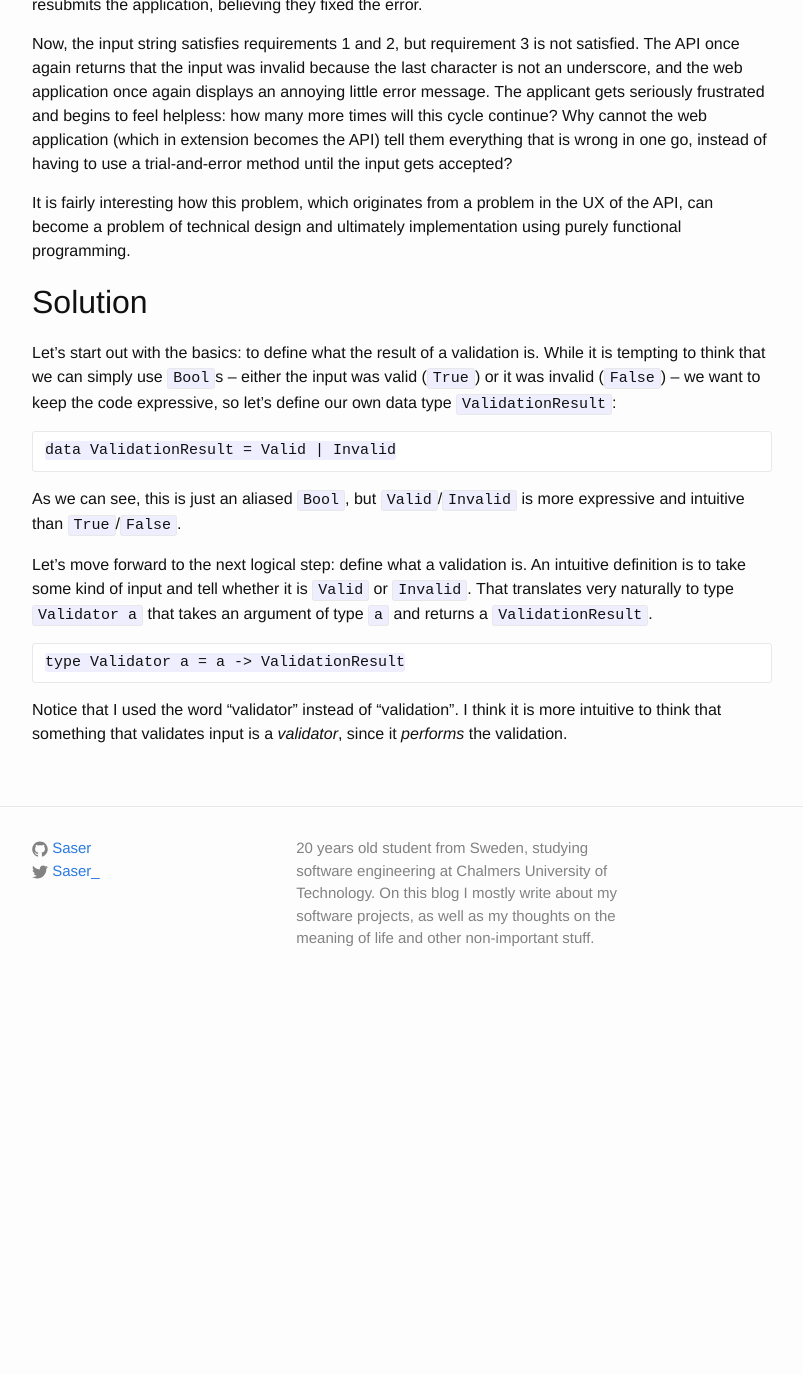
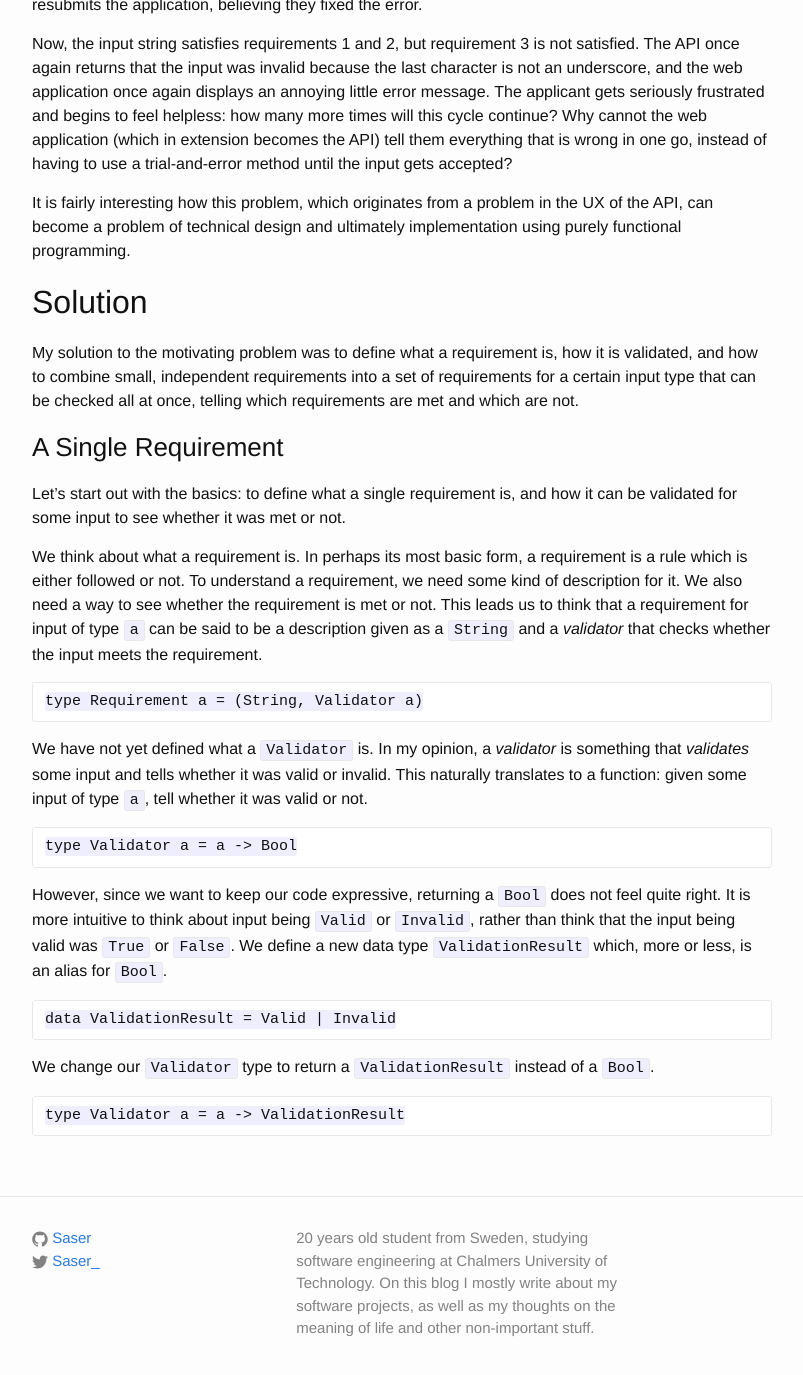
Before and after one commit to Saser/saser.github.io, a Jekyll site: the page built from _posts/2015-12-12-input-validation-using-haskell.md, in a window 1280 px wide and 1400 px high, scrolled down 999 px. Shown: the top 1375 px of the window, without its empty margins (238-1041 px from the left). Built offline with Jekyll 4.4.1, drawn with Linux system fonts in a browser that asks for light colours; before the commit the page ends 2009 px from its top, so only the background shows below that.

Commit message:
Clearar description of requirements and validators

```diff
--- a/_posts/2015-12-12-input-validation-using-haskell.md
+++ b/_posts/2015-12-12-input-validation-using-haskell.md
@@ -27,14 +27,24 @@ It is fairly interesting how this problem, which originates from a problem in th
 
 ## Solution
 
-Let's start out with the basics: to define what the result of a validation is. While it is tempting to think that we can simply use `Bool`s -- either the input was valid (`True`) or it was invalid (`False`) -- we want to keep the code expressive, so let's define our own data type `ValidationResult`:
+My solution to the motivating problem was to define what a requirement is, how it is validated, and how to combine small, independent requirements into a set of requirements for a certain input type that can be checked all at once, telling which requirements are met and which are not.
+
+### A Single Requirement
+
+Let's start out with the basics: to define what a single requirement is, and how it can be validated for some input to see whether it was met or not.
+
+We think about what a requirement is. In perhaps its most basic form, a requirement is a rule which is either followed or not. To understand a requirement, we need some kind of description for it. We also need a way to see whether the requirement is met or not. This leads us to think that a requirement for input of type `a` can be said to be a description given as a `String` and a _validator_ that checks whether the input meets the requirement.
+
+    type Requirement a = (String, Validator a)
+
+We have not yet defined what a `Validator` is. In my opinion, a _validator_ is something that _validates_ some input and tells whether it was valid or invalid. This naturally translates to a function: given some input of type `a`, tell whether it was valid or not.
+
+    type Validator a = a -> Bool
+
+However, since we want to keep our code expressive, returning a `Bool` does not feel quite right. It is more intuitive to think about input being `Valid` or `Invalid`, rather than think that the input being valid was `True` or `False`. We define a new data type `ValidationResult` which, more or less, is an alias for `Bool`.
 
     data ValidationResult = Valid | Invalid
 
-As we can see, this is just an aliased `Bool`, but `Valid`/`Invalid` is more expressive and intuitive than `True`/`False`.
-
-Let's move forward to the next logical step: define what a validation is. An intuitive definition is to take some kind of input and tell whether it is `Valid` or `Invalid`. That translates very naturally to type `Validator a` that takes an argument of type `a` and returns a `ValidationResult`.
+We change our `Validator` type to return a `ValidationResult` instead of a `Bool`.
 
     type Validator a = a -> ValidationResult
-
-Notice that I used the word "validator" instead of "validation". I think it is more intuitive to think that something that validates input is a _validator_, since it _performs_ the validation.
```
